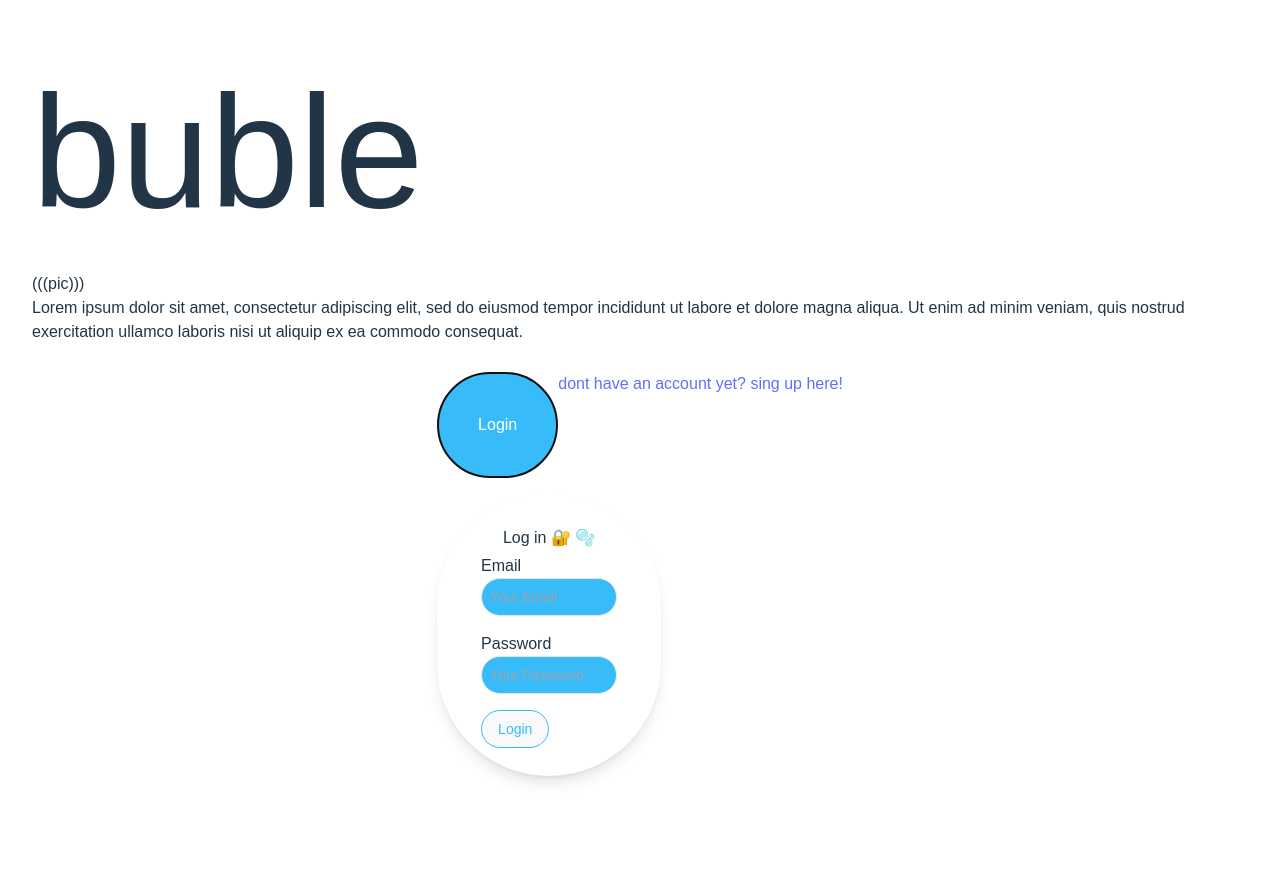
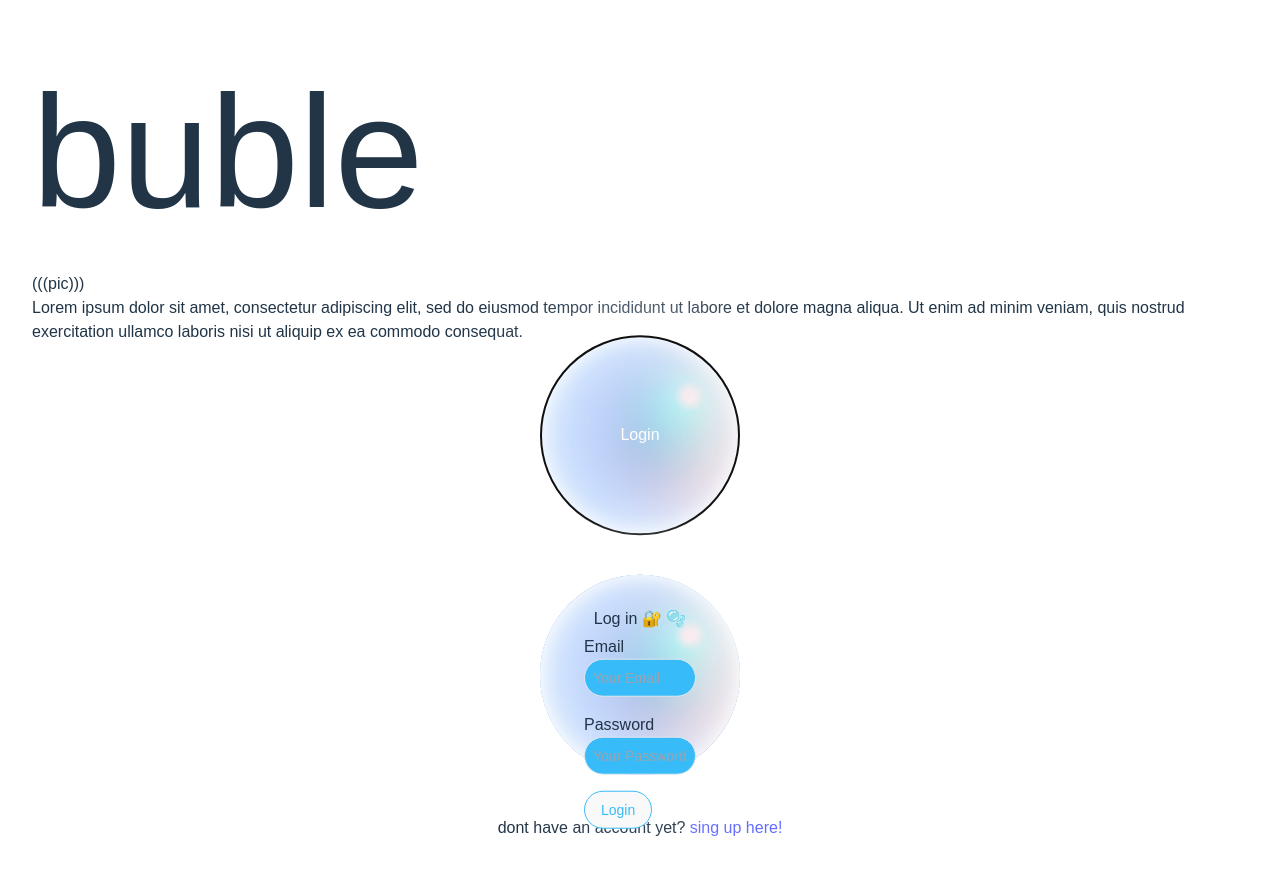
Before and after one commit to miguelricoengel/final-project, a React (Vite) app: page / in a window 1280 px wide. Both pictures are taken after a click on the button "Login". Shown: the top 874 px of the page. Built offline with nearby package versions, Linux system fonts and the light colour scheme.

Commit message:
secondday

```diff
--- a/src/App.jsx
+++ b/src/App.jsx
@@ -1,4 +1,5 @@
 import { Route, Routes } from "react-router-dom";
+import Profile from "./pages/Profile";
 import Signup from "./pages/signup";
 import Welcome from "./pages/Welcome";
 
@@ -7,7 +8,8 @@ function App() {
     <>
       <Routes>
         <Route exact path="/" element={<Welcome />} />
-        <Route path="/Signup" element={<Signup />} />
+        <Route path="/signup" element={<Signup />} />
+        <Route path="/profile" element={<Profile />} />
       </Routes>
     </>
   );
--- a/src/components/Login.jsx
+++ b/src/components/Login.jsx
@@ -19,16 +19,16 @@ function Login() {
   return (
     <div className="relative">
       <button
-        className="p-10 bg-[#38bcf9] text-white rounded-full"
+        className=" ball p-10 bg-[#38bcf9] text-white rounded-full skew-y-12"
 
         onClick={toggleButton}
       >
         Login
       </button>
       {isOpen && (
-        <div className="absolute mt-4 bg-white p-5 rounded-full w-56 shadow-lg">
+        <div className="ball absolute mt-4 bg-white p-5 rounded-full w-56 shadow-lg">
           <div className="flex bg-gray-bg1">
-            <div className="p-10 bg-white rounded-full shadow-default py-2 px-6">
+            <div className="p-10 rounded-full shadow-default py-2 px-6">
               <h1 className="text-base font-small text-primary mt-1 mb-1 text-center">
                 Log in 🔐 🫧
               </h1>
--- a/src/index.css
+++ b/src/index.css
@@ -92,3 +92,93 @@ button:focus-visible {
     font-size: 30px;
   }
 } */
+
+
+.ball {
+  animation: float 3.5s ease-in-out infinite;
+  height: 200px;
+  width: 200px;
+  border-radius: 50%;
+  position: relative;
+
+  background: radial-gradient(
+    circle at 75% 30%,
+    white 5px,
+    aqua 8%,
+    darkblue 60%,
+    aqua 100%
+  );
+  box-shadow: inset 0 0 20px #fff, inset 10px 0 46px #eaf5fc,
+    inset 88px 0px 60px #c2d8fe, inset -20px -60px 100px #fde9ea,
+    inset 0 50px 140px #fde9ea, 0 0 90px #fff;
+}
+
+@keyframes float {
+  0% {
+    transform: translatey(0px);
+  }
+  50% {
+    transform: translatey(-40px);
+  }
+  100% {
+    transform: translatey(0px);
+  }
+}
+
+.shadow {
+  background: #b490b2;
+  width: 150px;
+  height: 40px;
+  top: 70%;
+  animation: expand 4s infinite;
+  position: absolute;
+  border-radius: 50%;
+}
+@keyframes expand {
+  0%,
+  100% {
+    transform: scale(0.5);
+  }
+
+  50% {
+    transform: scale(1);
+  }
+}
+
+@media only screen and (max-width:50px) {
+  .ball {
+    animation: float 4.5s ease-in-out infinite;
+    height: 100px;
+    width: 100px;
+
+    background: radial-gradient(
+      circle at 65% 35%,
+      white 5px,
+      aqua 15%,
+      darkblue 50%,
+      aqua 100%
+    );
+    box-shadow: inset 0 -20px 30px #fff, inset 40px 0 46px #eaf5fc,
+      inset 58px 0px 60px #c2d8fe, inset -8px -30px 100px #fde9ea,
+      inset 0 20px 110px #fde9ea, 0 0 90px #fff;
+  }
+
+  .shadow {
+    width: 90px;
+    height: 20px;
+    top: 78%;
+    animation: expand 5s infinite;
+  }
+
+  @keyframes float {
+    0% {
+      transform: translatey(0px);
+    }
+    50% {
+      transform: translatey(-10px);
+    }
+    100% {
+      transform: translatey(0px);
+    }
+  }
+}
--- a/src/pages/Signup.jsx
+++ b/src/pages/Signup.jsx
@@ -1,21 +1,30 @@
-
 
 function Signup() {
     const handleFormSubmit = (e) => {
         e.preventDefault();
         let email = e.target.elements.email?.value;
         let password = e.target.elements.password?.value;
-        console.log(email, password);
+        let username = e.target.elements.username?.value;
+        console.log(email, password, username);
         };
     return (
-    <div className="absolute mt-4 bg-white p-5 rounded-full w-56 shadow-lg">
+    <div className="mt-4 bg-white p-20 m-10 rounded-full w-200 shadow-lg">
           <div className="flex bg-gray-bg1">
-            <div className="p-10 bg-white rounded-full shadow-default py-2 px-6">
+            <div className="p-20 bg-white rounded-full shadow-default py-2 px-6">
               <h1 className="text-base font-small text-primary mt-1 mb-1 text-center">
                 Sign up 🫧
               </h1>
 
               <form onSubmit={handleFormSubmit}>
+              <div>
+                  <label htmlFor="email">Username</label>
+                  <input
+                    type="username"
+                    className="w-full bg-[#38bcf9] p-2 text-white border rounded-full outline-none text-sm transition duration-150 ease-in-out mb-4"
+                    id="username"
+                    placeholder="Your Username"
+                  />
+                </div>
                 <div>
                   <label htmlFor="email">Email</label>
                   <input
--- a/src/pages/Welcome.jsx
+++ b/src/pages/Welcome.jsx
@@ -13,10 +13,11 @@ function Welcome() {
         commodo consequat.
       </p>
 
-      <div className="flex justify-center p-7 h-screen">
+      <div className="flex justify-center p-7">
       <Login />
-      <br />
-      <Link to="/Signup"><p> dont have an account yet? sing up here!</p></Link>
+      </div>
+      <div className="flex justify-center">
+      <p> dont have an account yet? <Link to="/Signup">sing up here!</Link></p>
     </div>
     </div>
   );
--- a/src/pages/profile.jsx
+++ b/src/pages/profile.jsx
@@ -0,0 +1,13 @@
+
+
+function Profile () {
+    return(
+        <>
+       <div className=" ball flex items-center justify-center skew-y-6" >
+<h2 className="skew-y-12">Welcome _____ !</h2>
+</div>
+</>
+    )
+}
+
+export default Profile
```
